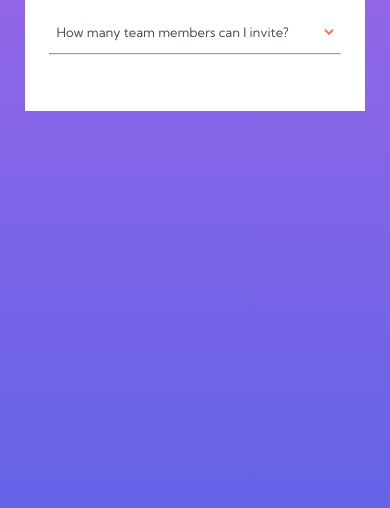
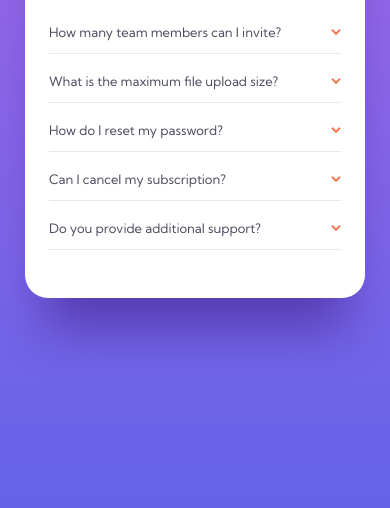
Before and after one commit to gigakhrz/Faq-According-Card, a plain HTML site: page index.html in a window 390 px wide. Shown: the part 336-844 px from the top of the page. Drawn offline with Linux system fonts and the light colour scheme.

Commit message:
finished mobile version

```diff
--- a/index.html
+++ b/index.html
@@ -43,6 +43,67 @@
 
       </div>
 
+      <div class="question2">
+
+        <div class="first">
+          <h4>What is the maximum file upload size?</h4>
+          <img class="arrow1" src="./images/icon-arrow-down.svg" alt="arrow">
+        </div>
+
+        <p class="upload-size">
+          No more than 2GB. All files in your account must fit your allotted storage space.
+        </p>
+
+        <hr>
+
+      </div>
+
+      <div class="question3">
+
+        <div class="first">
+          <h4> How do I reset my password?</h4>
+          <img class="arrow1" src="./images/icon-arrow-down.svg" alt="arrow">
+        </div>
+
+        <p class="password">
+          Click “Forgot password” from the login page or “Change password” from your profile page.
+          A reset link will be emailed to you.
+        </p>
+
+        <hr>
+
+      </div>
+
+      <div class="question4">
+
+        <div class="first">
+          <h4> Can I cancel my subscription?</h4>
+          <img class="arrow1" src="./images/icon-arrow-down.svg" alt="arrow">
+        </div>
+
+        <p class="subscription">
+          Yes! Send us a message and we’ll process your request no questions asked.
+        </p>
+
+        <hr>
+
+      </div>
+
+      <div class="question5">
+
+        <div class="first">
+          <h4> Do you provide additional support?</h4>
+          <img class="arrow1" src="./images/icon-arrow-down.svg" alt="arrow">
+        </div>
+
+        <p class="support">
+          Chat and email support is available 24/7. Phone lines are open during normal business hours.
+        </p>
+
+        <hr>
+
+      </div>
+
     </main>
 
   </section>
--- a/style.css
+++ b/style.css
@@ -16,6 +16,8 @@ section{
     background-color: white;
     width: 100%;
     padding: 0 24px 48px;
+    box-shadow: 0px 50px 50px -20px rgba(53, 18, 122, 0.497159);
+    border-radius: 23px;
 }
 
 .photo-container{
@@ -43,6 +45,7 @@ main{
     margin-top: 28px;
 }
 
+/* general text styles */
 h4{
     font-size: 13px;
     font-weight: 400;
@@ -60,9 +63,13 @@ p{
 }
 
 hr{
+    border: 0;
     height: 1px;
-    color: #E8E8EA;
+    background-color: #E8E8EA;
+    margin-bottom: 19px;
 }
+
+/*  */
 
 h1 {
     text-align: center;
@@ -75,9 +82,8 @@ h1 {
 
 .first{
     display: flex;
-    gap: 35px;
     align-items: center;
-    justify-content: center;
+    justify-content: space-between;
     margin-bottom: 13px;
 }
 
@@ -90,3 +96,23 @@ h1 {
 .invite{
     display: none;
 }
+
+.upload-size{
+    display: none;
+}
+
+.password{
+    display: none;
+}
+
+.subscription{
+    display: none;
+}
+
+.support{
+    display: none;
+}
+
+.question5 hr{
+    margin: 0;
+}
```
